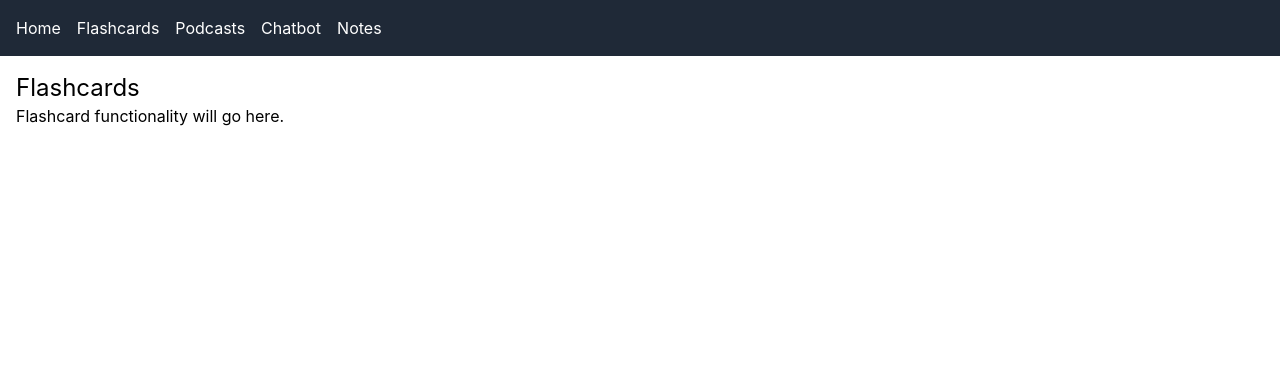
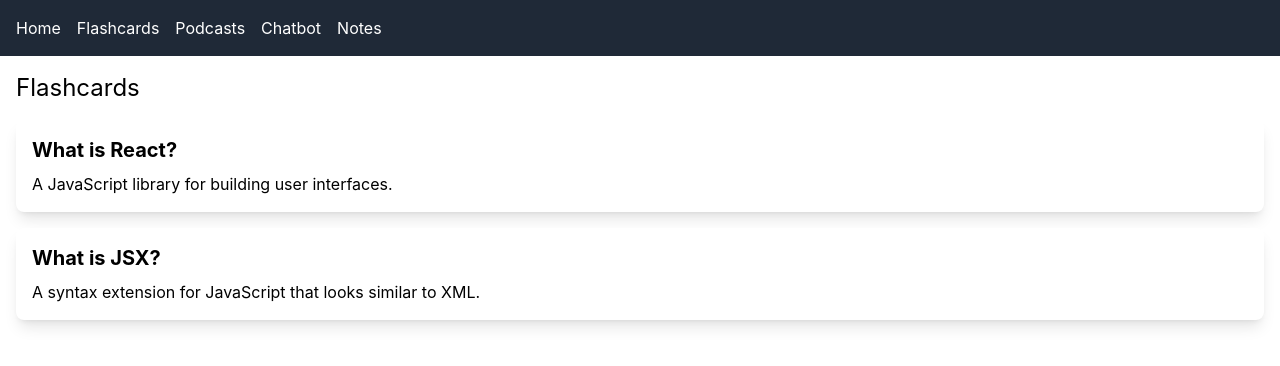
Before and after one commit to LEDMOV/Delphi-WEB, a React (Create React App) app: page /flashcards in a window 1280 px wide. Shown: the top 366 px of the page. Built offline with nearby package versions, Linux system fonts and the light colour scheme.

Commit message:
added a flashcard feature

```diff
--- a/src/components/pages/Flashcards.js
+++ b/src/components/pages/Flashcards.js
@@ -1,11 +1,24 @@
-// src/components/Flashcards.js
-import React from 'react';
+import React, { useState } from 'react';
 
-const Flashcards = () => (
-  <div>
-    <h1 className="text-2xl">Flashcards</h1>
-    <p>Flashcard functionality will go here.</p>
-  </div>
-);
+const Flashcards = () => {
+  const [flashcards, setFlashcards] = useState([
+    { id: 1, question: 'What is React?', answer: 'A JavaScript library for building user interfaces.' },
+    { id: 2, question: 'What is JSX?', answer: 'A syntax extension for JavaScript that looks similar to XML.' },
+  ]);
+
+  return (
+    <div>
+      <h1 className="text-2xl mb-4">Flashcards</h1>
+      <div className="grid gap-4">
+        {flashcards.map(card => (
+          <div key={card.id} className="p-4 bg-white shadow-lg rounded-lg">
+            <h2 className="text-xl font-bold mb-2">{card.question}</h2>
+            <p>{card.answer}</p>
+          </div>
+        ))}
+      </div>
+    </div>
+  );
+};
 
 export default Flashcards;
```
